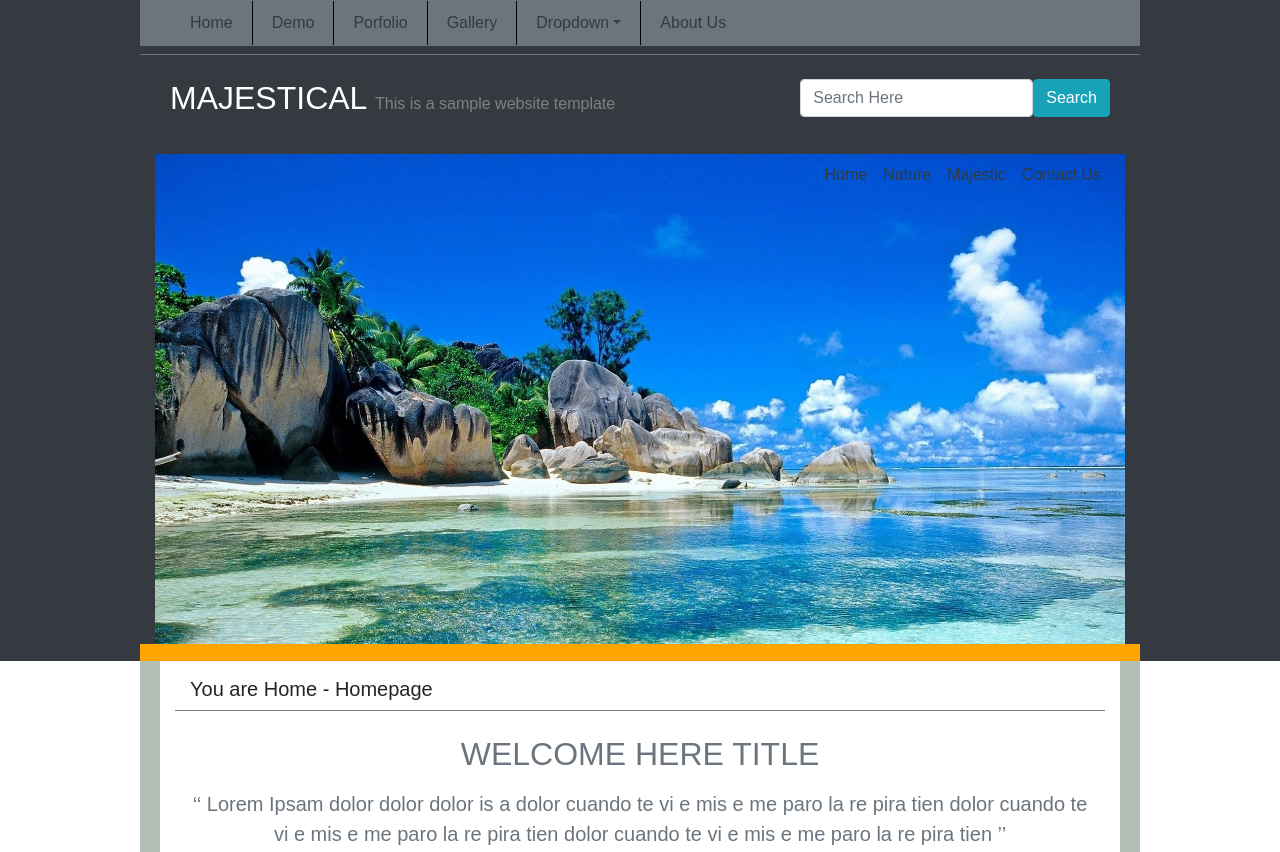
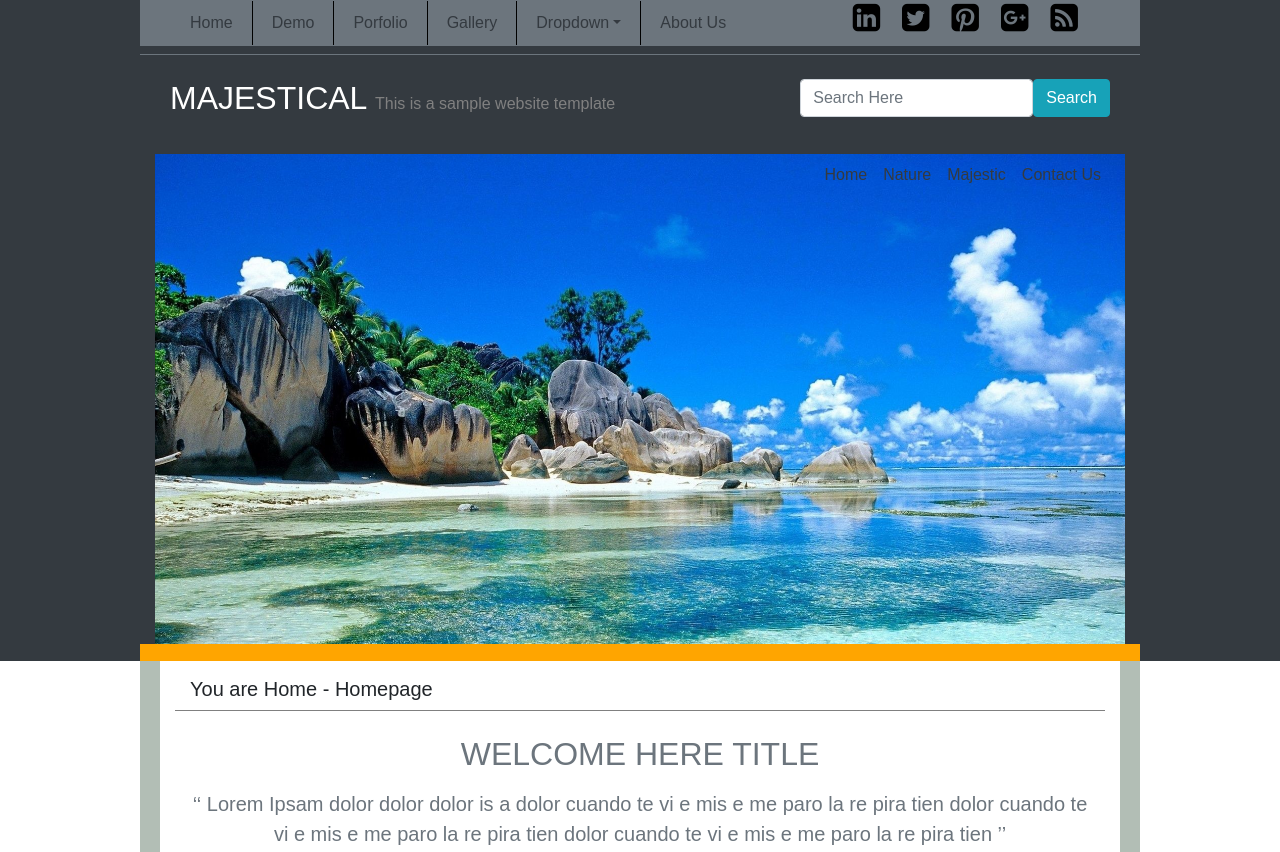
Before and after one commit to tottenham166/majestic, a plain HTML site: page index.html in a window 1280 px wide. Shown: the top 852 px of the page. Drawn offline with nearby package versions, Linux system fonts and the light colour scheme; files that its build step writes are made by us from their sources.

Commit message:
Update index.html

```diff
--- a/index.html
+++ b/index.html
@@ -7,8 +7,9 @@
 
 
 <link rel="stylesheet" href="https://stackpath.bootstrapcdn.com/bootstrap/4.4.1/css/bootstrap.min.css">
-<link rel="stylesheet" href="style.css" />
 
+<link rel="stylesheet" href="style.css">
+	<link rel="stylesheet" href="font-awesome.min.css">
 
 <body>
 
```
